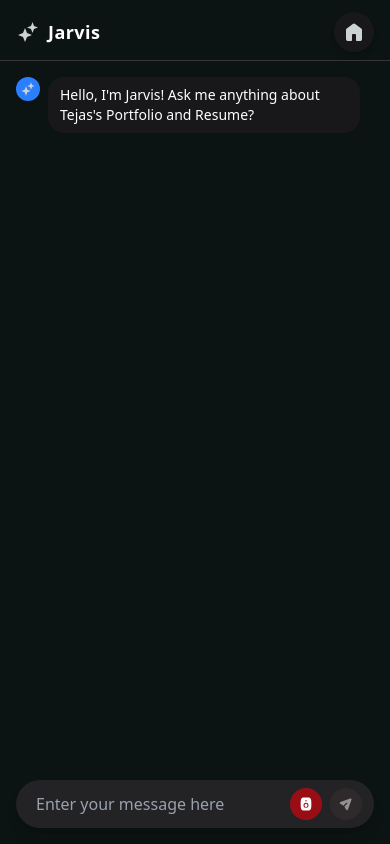
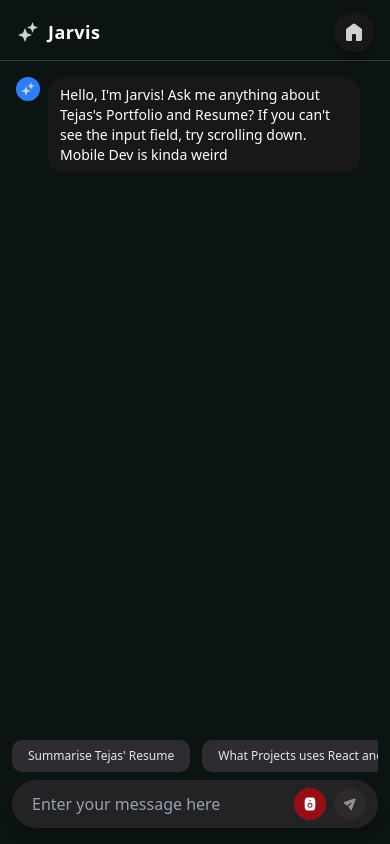
Before and after one commit to Traman2/TejasPortfolioWebsite, a React (Vite) app in the folder client/: page /Chatbot in a window 390 px wide. Built offline with nearby package versions, Linux system fonts and the light colour scheme; no server answers; a web font is replaced by a local one.

Commit message:
added carousel buttons for JARVIS Chatbot Mobile view

```diff
--- a/client/src/App.tsx
+++ b/client/src/App.tsx
@@ -10,7 +10,7 @@ import Projects from "./Mobile/Projects";
 function App() {
   const [isMobile, setIsMobile] = useState(false);
   useEffect(() => {
-    const handleResize = () => setIsMobile(window.innerWidth < 868);
+    const handleResize = () => setIsMobile(window.innerWidth < 1250);
     handleResize();
     window.addEventListener("resize", handleResize);
     return () => window.removeEventListener("resize", handleResize);
--- a/client/src/Desktop/ChatbotModal.tsx
+++ b/client/src/Desktop/ChatbotModal.tsx
@@ -146,7 +146,7 @@ const ChatbotModal: React.FC<ChatbotModalProps> = ({ onClose }) => {
                     <div className="flex items-center w-full">
                         <input
                             type="text"
-                            placeholder="Enter your message here"
+                            placeholder="Ask Something Yourself. I can answer anything related to Tejas' Career"
                             className="flex-1 bg-transparent outline-none text-white placeholder:text-gray-400 text-base"
                             value={inputValue}
                             onChange={e => setInputValue(e.target.value)}
--- a/client/src/Mobile/Chatbot.tsx
+++ b/client/src/Mobile/Chatbot.tsx
@@ -4,10 +4,12 @@ import axios from "axios";
 
 export default function Chatbot() {
     const navigate = useNavigate();
+    const carouselButtons = ["Summarise Tejas' Resume", "What Projects uses React and Node?", "How many Projects uses Computer Vision?", "How many Programming Languages does Tejas know?"];
     const [inputValue, setInputValue] = useState("");
+    const [showCarousel, setShowCarousel] = useState(true);
     const [speakerOn, setSpeakerOn] = useState(false);
     const [messages, setMessages] = useState([
-        { sender: 'bot', text: "Hello, I'm Jarvis! Ask me anything about Tejas's Portfolio and Resume?" },
+        { sender: 'bot', text: "Hello, I'm Jarvis! Ask me anything about Tejas's Portfolio and Resume? If you can't see the input field, try scrolling down. Mobile Dev is kinda weird" },
     ]);
     const [isThinking, setIsThinking] = useState(false);
     const messagesEndRef = useRef(null);
@@ -98,8 +100,42 @@ export default function Chatbot() {
                 <div ref={messagesEndRef} />
             </div>
 
-            <div className="w-full flex justify-center mt-auto">
-                <div className="flex items-center gap-2 bg-[#232326] rounded-3xl shadow-lg px-3 py-2 mx-4 mb-4 w-full max-w-xl">
+            <div className="w-full flex flex-col justify-center mt-auto pb-4 px-3 bg-[#0C1313]">
+            {showCarousel && (
+                <div className="w-full overflow-x-auto scrollbar-hide mb-2">
+                    <div className="flex flex-nowrap items-center gap-3 min-w-full">
+                        {carouselButtons.map((label) => (
+                            <button
+                                key={label}
+                                className={`px-4 h-8 rounded-lg cursor-pointer text-xs font-medium transition-colors whitespace-nowrap bg-[#2d2d31] text-gray-200 hover:bg-blue-500`}
+                                style={{ minWidth: 'fit-content' }}
+                                onClick={() => {
+                                    setShowCarousel(false);
+                                    setMessages(prev => [...prev, { sender: 'user', text: label }]);
+                                    setIsThinking(true);
+                                    axios.post('https://tejas-portfolio-website-server.vercel.app/rag/query', {
+                                        history: [...messages, { sender: 'user', text: label }],
+                                        query: label
+                                    })
+                                        .then(response => {
+                                            speakText(response.data.message);
+                                            setMessages(prev => [...prev, { sender: 'bot', text: response.data.message }]);
+                                            setIsThinking(false);
+                                        })
+                                        .catch(error => {
+                                            console.error('Error fetching response:', error);
+                                            setMessages(prev => [...prev, { sender: 'bot', text: 'Sorry, I encountered an error. Please try again.' }]);
+                                            setIsThinking(false);
+                                        });
+                                }}
+                            >
+                                {label}
+                            </button>
+                        ))}
+                    </div>
+                </div>
+            )}
+                <div className="flex items-center gap-2 bg-[#232326] rounded-3xl shadow-lg px-3 py-2 mx-4 w-full max-w-xl" style={{ margin: '0 auto' }}>
                     <input
                         type="text"
                         placeholder="Enter your message here"
```
